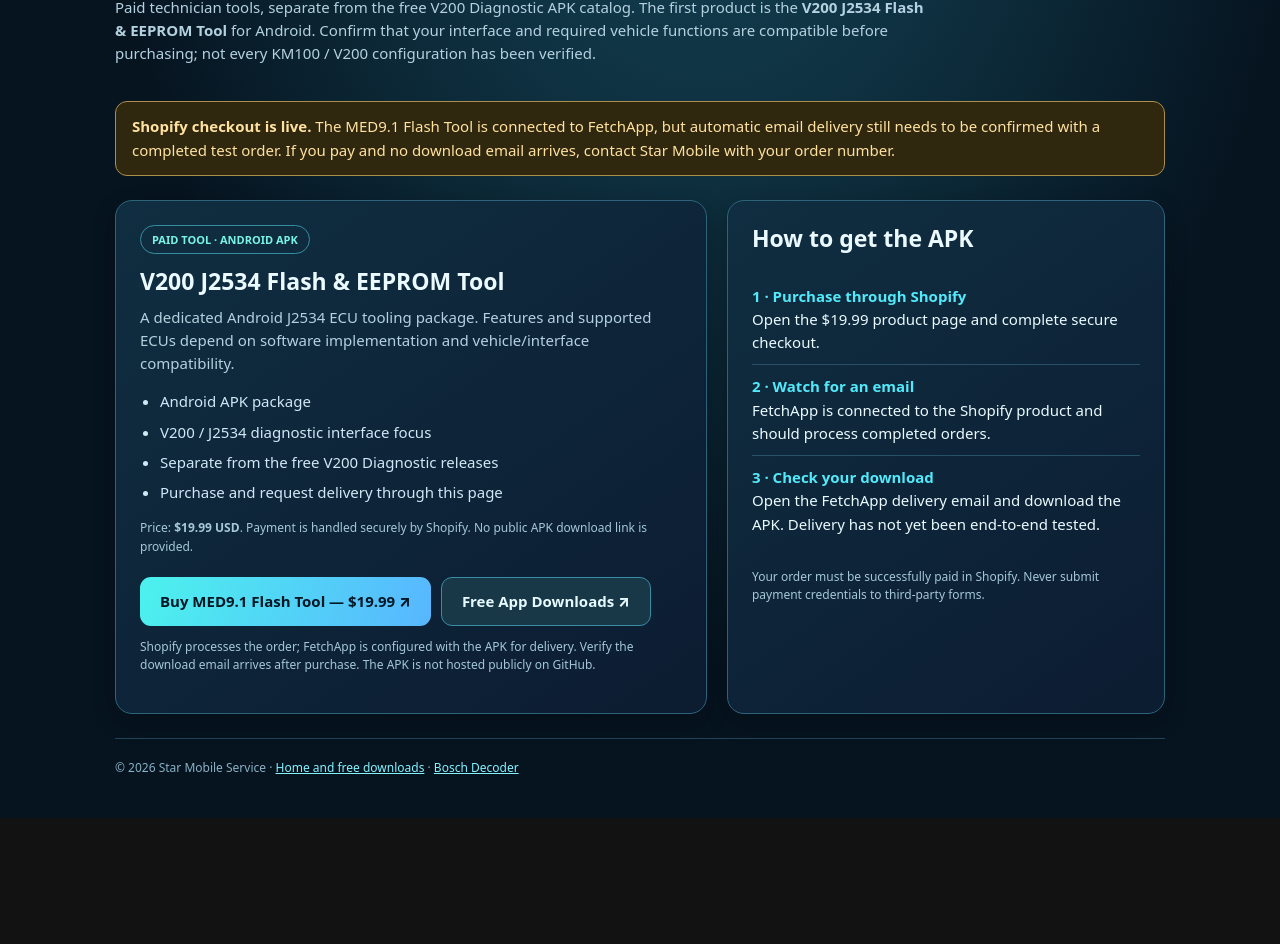
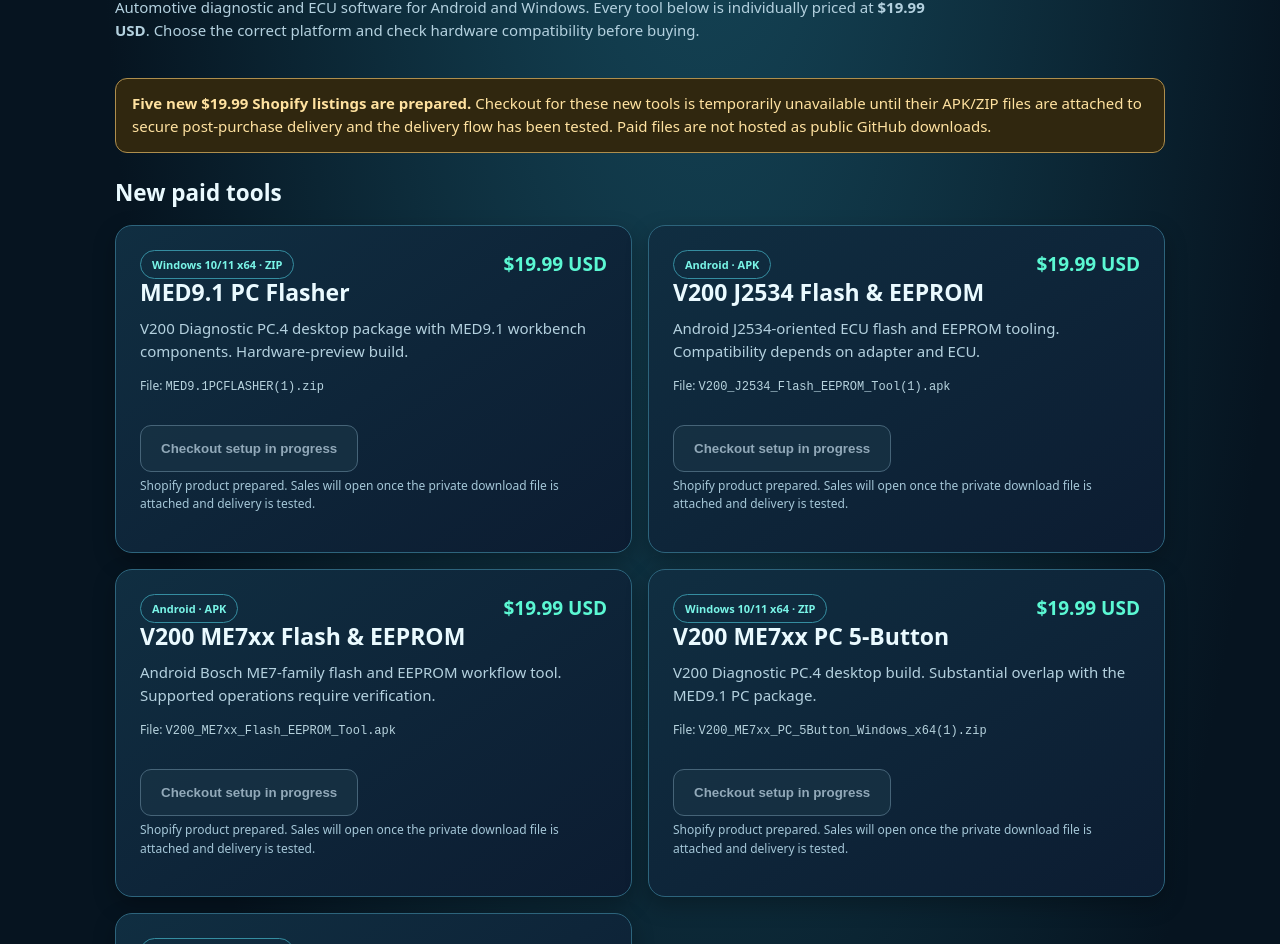
Before and after one commit to kaissymarji/star-mobile-downloads., a plain HTML site: page km100-special-tools.html in a window 1280 px wide. Shown: the part 216-1160 px from the top of the page. Before the commit the page ends 1034 px from the top, so only its background shows below. Drawn offline with Linux system fonts and the light colour scheme.

Commit message:
Add five priced Shopify drafts to premium downloads landing page, pending secure file delivery

```diff
--- a/km100-special-tools.html
+++ b/km100-special-tools.html
@@ -3,9 +3,9 @@
 <head>
 <meta charset="utf-8">
 <meta name="viewport" content="width=device-width,initial-scale=1">
-<meta name="description" content="KM100 Special Tools by Star Mobile Service — V200 J2534 Flash and EEPROM Android tool, Shopify purchase and FetchApp APK delivery.">
+<meta name="description" content="Star Mobile Service premium Android and Windows automotive software, $19.99 each. Secure Shopify checkout after private delivery setup.">
 <meta name="theme-color" content="#081826">
-<title>KM100 Special Tools | Star Mobile Service</title>
+<title>Paid Software Tools | Star Mobile Service</title>
 <style>
 :root{color-scheme:dark;--bg:#061420;--surface:#102537;--line:#2d647c;--cyan:#52eafa;--text:#eafaff;--muted:#b4d1df}
 *{box-sizing:border-box}html{scroll-behavior:smooth}body{margin:0;background:radial-gradient(ellipse at 55% -15%,#174d60 0%,var(--bg) 62%);font:15px/1.55 system-ui,-apple-system,"Segoe UI",sans-serif;color:var(--text)}
@@ -24,6 +24,7 @@ ul{padding-left:20px;color:#d0e8f5}li{margin:7px 0}.actions{display:flex;gap:10p
 iframe{display:block;background:#fff;width:100%;height:650px;min-height:450px;border:0;border-radius:12px}
 footer{padding:20px 0 40px;color:#89b1c6;font-size:12px;border-top:1px solid #244459}
 @media(max-width:700px){.grid{grid-template-columns:1fr}.panel{padding:18px}.hero{padding-top:27px}.actions{flex-direction:column}.button{width:100%}}
+.product-grid{display:grid;grid-template-columns:repeat(2,minmax(0,1fr));gap:16px;margin:14px 0 25px}.paid-product{display:flex;flex-direction:column}.paid-product .sub{flex:1}.product-top{display:flex;justify-content:space-between;gap:10px;align-items:center}.product-top .tag{margin:0}.price{color:#5bf8d3;font-size:19px;white-space:nowrap}.file-label{font-size:12px;color:#b7d3de;overflow-wrap:anywhere}.pending-btn{border:1px solid #547488;background:#173244;color:#b3cad9;opacity:.8;cursor:not-allowed}.pending-btn:hover{filter:none}.product-grid .actions{margin:14px 0 5px}@media(max-width:700px){.product-grid{grid-template-columns:1fr}.product-top{align-items:start}}
 </style>
 </head>
 <body>
@@ -31,27 +32,59 @@ footer{padding:20px 0 40px;color:#89b1c6;font-size:12px;border-top:1px solid #24
 <header class="header"><a href="index.html" class="brand">STAR MOBILE SERVICE · SOFTWARE LAB</a><a href="index.html#software" class="back">← All downloads</a></header>
 <main>
 <section class="hero">
-<div class="eyebrow">SPECIAL TOOLS · ANDROID · KM100 / V200 FAMILY</div>
-<h1>KM100 <span>Special Tools</span></h1>
-<p class="desc">Paid technician tools, separate from the free V200 Diagnostic APK catalog. The first product is the <strong>V200 J2534 Flash &amp; EEPROM Tool</strong> for Android. Confirm that your interface and required vehicle functions are compatible before purchasing; not every KM100 / V200 configuration has been verified.</p>
+<div class="eyebrow">STAR MOBILE SERVICE · PAID DIGITAL SOFTWARE</div>
+<h1>Special <span>Software Tools</span></h1>
+<p class="desc">Automotive diagnostic and ECU software for Android and Windows. Every tool below is individually priced at <strong>$19.99 USD</strong>. Choose the correct platform and check hardware compatibility before buying.</p>
 </section>
-<div class="notice" role="status"><strong>Shopify checkout is live.</strong> The MED9.1 Flash Tool is connected to FetchApp, but automatic email delivery still needs to be confirmed with a completed test order. If you pay and no download email arrives, contact Star Mobile with your order number.</div>
-<div class="grid">
-<section class="panel" aria-labelledby="toolTitle">
-<div class="tag">PAID TOOL · ANDROID APK</div>
-<h2 id="toolTitle">V200 J2534 Flash &amp; EEPROM Tool</h2>
-<p class="sub">A dedicated Android J2534 ECU tooling package. Features and supported ECUs depend on software implementation and vehicle/interface compatibility.</p>
-<ul><li>Android APK package</li><li>V200 / J2534 diagnostic interface focus</li><li>Separate from the free V200 Diagnostic releases</li><li>Purchase and request delivery through this page</li></ul>
-<p class="small">Price: <strong>$19.99 USD</strong>. Payment is handled securely by Shopify. No public APK download link is provided.</p>
-<div class="actions"><a class="button" href="https://1z4ckd-pu.myshopify.com/products/med9-1-flash-tool" target="_blank" rel="noopener noreferrer">Buy MED9.1 Flash Tool — $19.99 ↗</a><a class="button alt" href="index.html#software">Free App Downloads ↗</a></div>
-<p class="small">Shopify processes the order; FetchApp is configured with the APK for delivery. Verify the download email arrives after purchase. The APK is not hosted publicly on GitHub.</p>
+<div class="notice" role="status"><strong>Five new $19.99 Shopify listings are prepared.</strong> Checkout for these new tools is temporarily unavailable until their APK/ZIP files are attached to secure post-purchase delivery and the delivery flow has been tested. Paid files are not hosted as public GitHub downloads.</div>
+<section aria-labelledby="newToolsTitle">
+<h2 id="newToolsTitle" style="margin:23px 0 6px">New paid tools</h2>
+<div class="product-grid">
+<article class="panel paid-product" aria-labelledby="paid1">
+<div class="product-top"><span class="tag">Windows 10/11 x64 · ZIP</span><strong class="price">$19.99 USD</strong></div>
+<h2 id="paid1">MED9.1 PC Flasher</h2><p class="sub">V200 Diagnostic PC.4 desktop package with MED9.1 workbench components. Hardware-preview build.</p>
+<p class="file-label">File: <code>MED9.1PCFLASHER(1).zip</code></p>
+<div class="actions"><button class="button pending-btn" type="button" disabled data-checkout-url="https://1z4ckd-pu.myshopify.com/products/med9-1-pc-flasher-windows-x64" aria-label="MED9.1 PC Flasher checkout pending">Checkout setup in progress</button></div>
+<p class="small">Shopify product prepared. Sales will open once the private download file is attached and delivery is tested.</p></article>
+<article class="panel paid-product" aria-labelledby="paid2">
+<div class="product-top"><span class="tag">Android · APK</span><strong class="price">$19.99 USD</strong></div>
+<h2 id="paid2">V200 J2534 Flash &amp; EEPROM</h2><p class="sub">Android J2534-oriented ECU flash and EEPROM tooling. Compatibility depends on adapter and ECU.</p>
+<p class="file-label">File: <code>V200_J2534_Flash_EEPROM_Tool(1).apk</code></p>
+<div class="actions"><button class="button pending-btn" type="button" disabled data-checkout-url="https://1z4ckd-pu.myshopify.com/products/v200-j2534-flash-eeprom-tool-android" aria-label="V200 J2534 Flash &amp; EEPROM checkout pending">Checkout setup in progress</button></div>
+<p class="small">Shopify product prepared. Sales will open once the private download file is attached and delivery is tested.</p></article>
+<article class="panel paid-product" aria-labelledby="paid3">
+<div class="product-top"><span class="tag">Android · APK</span><strong class="price">$19.99 USD</strong></div>
+<h2 id="paid3">V200 ME7xx Flash &amp; EEPROM</h2><p class="sub">Android Bosch ME7-family flash and EEPROM workflow tool. Supported operations require verification.</p>
+<p class="file-label">File: <code>V200_ME7xx_Flash_EEPROM_Tool.apk</code></p>
+<div class="actions"><button class="button pending-btn" type="button" disabled data-checkout-url="https://1z4ckd-pu.myshopify.com/products/v200-me7xx-flash-eeprom-tool-android" aria-label="V200 ME7xx Flash &amp; EEPROM checkout pending">Checkout setup in progress</button></div>
+<p class="small">Shopify product prepared. Sales will open once the private download file is attached and delivery is tested.</p></article>
+<article class="panel paid-product" aria-labelledby="paid4">
+<div class="product-top"><span class="tag">Windows 10/11 x64 · ZIP</span><strong class="price">$19.99 USD</strong></div>
+<h2 id="paid4">V200 ME7xx PC 5-Button</h2><p class="sub">V200 Diagnostic PC.4 desktop build. Substantial overlap with the MED9.1 PC package.</p>
+<p class="file-label">File: <code>V200_ME7xx_PC_5Button_Windows_x64(1).zip</code></p>
+<div class="actions"><button class="button pending-btn" type="button" disabled data-checkout-url="https://1z4ckd-pu.myshopify.com/products/v200-me7xx-pc-5-button-windows-x64" aria-label="V200 ME7xx PC 5-Button checkout pending">Checkout setup in progress</button></div>
+<p class="small">Shopify product prepared. Sales will open once the private download file is attached and delivery is tested.</p></article>
+<article class="panel paid-product" aria-labelledby="paid5">
+<div class="product-top"><span class="tag">Windows 10/11 x64 · ZIP</span><strong class="price">$19.99 USD</strong></div>
+<h2 id="paid5">V200 Lite PC</h2><p class="sub">V200 Diagnostic PC.5 Windows package, including improved connection-helper diagnostics.</p>
+<p class="file-label">File: <code>V200LITE(1).zip</code></p>
+<div class="actions"><button class="button pending-btn" type="button" disabled data-checkout-url="https://1z4ckd-pu.myshopify.com/products/v200-lite-pc-windows-x64" aria-label="V200 Lite PC checkout pending">Checkout setup in progress</button></div>
+<p class="small">Shopify product prepared. Sales will open once the private download file is attached and delivery is tested.</p></article>
+</div>
 </section>
-<aside class="panel" aria-labelledby="stepsTitle"><h2 id="stepsTitle">How to get the APK</h2><div class="steps">
-<div class="step"><strong>1 · Purchase through Shopify</strong>Open the $19.99 product page and complete secure checkout.</div>
-<div class="step"><strong>2 · Watch for an email</strong>FetchApp is connected to the Shopify product and should process completed orders.</div>
-<div class="step"><strong>3 · Check your download</strong>Open the FetchApp delivery email and download the APK. Delivery has not yet been end-to-end tested.</div>
-</div><p class="small">Your order must be successfully paid in Shopify. Never submit payment credentials to third-party forms.</p></aside>
-</div>
+<section class="panel" style="margin:22px 0" aria-labelledby="existingToolTitle">
+<div class="tag">EXISTING SHOPIFY PRODUCT</div>
+<h2 id="existingToolTitle">MED9.1 Flash Tool — Android</h2>
+<p class="sub">Separate pre-existing MED9.1 Android listing (not the MED9.1 PC ZIP above). Its download-email delivery has not been independently verified by a completed test order.</p>
+<div class="actions"><a class="button alt" href="https://1z4ckd-pu.myshopify.com/products/med9-1-flash-tool" target="_blank" rel="noopener noreferrer">Open existing $19.99 Shopify listing ↗</a></div>
+</section>
+<section class="panel" aria-labelledby="processTitle">
+<h2 id="processTitle">How downloads will work</h2>
+<div class="steps"><div class="step"><strong>1 · Select a tool</strong>Review the system requirements and choose the Android APK or Windows ZIP you need.</div>
+<div class="step"><strong>2 · Pay on Shopify</strong>Once checkout is enabled, the purchase button will take you directly to that tool's Shopify product page.</div>
+<div class="step"><strong>3 · Receive a private file</strong>The download will be provided through secure digital-file fulfillment after payment. No direct public GitHub link is provided for these paid packages.</div></div>
+<p class="small">These software packages are hardware-preview builds. Flash/EEPROM functionality and vehicle compatibility are not guaranteed. Work only on vehicles you are authorized to service and keep backups before programming.</p>
+</section>
 </main>
 <footer>© 2026 Star Mobile Service · <a href="index.html">Home and free downloads</a> · <a href="bosch-decoder.html">Bosch Decoder</a></footer>
 </div>
```
